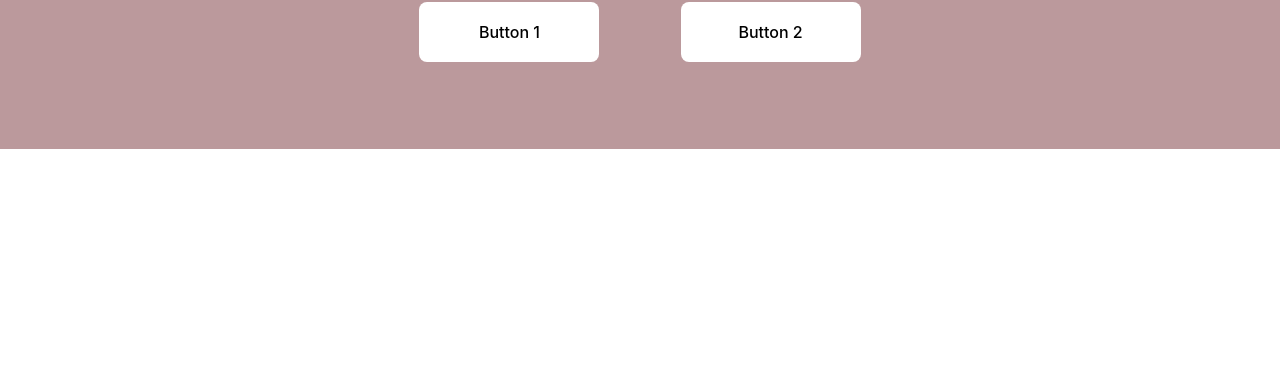
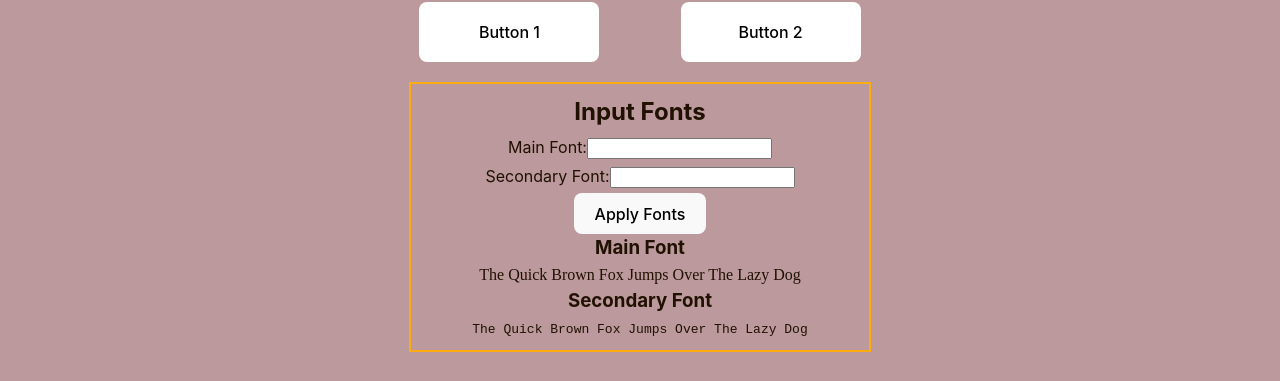
Before and after one commit to dylan12manley/JayaCo, a React (Vite) app: page /main-form in a window 1280 px wide. Shown: the part 651-1032 px from the top of the page. Before the commit the page ends 800 px from the top, so only its background shows below. Built offline with nearby package versions, Linux system fonts and the light colour scheme; no server answers.

Commit message:
create FontsForm, make it add fonts to db, render form on MainForm

```diff
--- /dev/null
+++ b/src/pages/Forms/FontsForm.jsx
@@ -0,0 +1,66 @@
+import './form.css';
+import { useState } from 'react';
+
+export default function FontsForm() {
+  const [mainFont, setMainFont] = useState('serif');
+  const [secondaryFont, setSecondaryFont] = useState('monospace');
+
+  function handleSubmitFonts(e) {
+    e.preventDefault();
+    if (e.target[0]?.value != '') setMainFont(e.target[0].value);
+    if (e.target[1]?.value != '') setSecondaryFont(e.target[1]?.value);
+
+    fetch('http://localhost:4000/general', {
+      method: 'POST',
+      body: JSON.stringify({
+        mainFont: e.target[0].value,
+        secondaryFont: e.target[1]?.value,
+      }),
+      headers: {
+        'Content-type': 'application/json; charset=UTF-8',
+      },
+    })
+      .then((response) => {
+        console.log(response);
+        if ((response.stats = 200)) {
+          alert('Fonts have been successfully added to the database.');
+        }
+      })
+      .catch((error) => {
+        console.error(error);
+      });
+  }
+
+  return (
+    <>
+      <form onSubmit={handleSubmitFonts}>
+        <h2>Input Fonts</h2>
+        <div className='form-input'>
+          <label htmlFor='mainFont'>Main Font:</label>
+          <input
+            type='text'
+            id='mainFont'
+            name='mainFont'
+          ></input>
+        </div>
+        <div className='form-input'>
+          <label htmlFor='secondaryFont'>Secondary Font:</label>
+          <input
+            type='text'
+            id='secondaryFont'
+            name='secondaryFont'
+          ></input>
+        </div>
+        <div className='form-input'>
+          <button type='submit'>Apply Fonts</button>
+        </div>
+        <div>
+          <h3>Main Font</h3>
+          <span style={{ fontFamily: mainFont }}>The Quick Brown Fox Jumps Over The Lazy Dog</span>
+          <h3>Secondary Font</h3>
+          <span style={{ fontFamily: secondaryFont }}>The Quick Brown Fox Jumps Over The Lazy Dog</span>
+        </div>
+      </form>
+    </>
+  );
+}
--- a/src/pages/Forms/MainForm.jsx
+++ b/src/pages/Forms/MainForm.jsx
@@ -1,6 +1,7 @@
 import './form.css';
+import { useSelector, useDispatch } from 'react-redux';
 import ColorPicker from '../../components/ColorPicker/ColorPicker';
-import { useSelector, useDispatch } from 'react-redux';
+import FontsForm from './FontsForm';
 
 export default function MainForm() {
   const bG1 = useSelector((state) => state.bG1.value);
@@ -27,7 +28,7 @@ export default function MainForm() {
           <button style={{ background: btn2BG, color: btn2TextColor }}>Button 2</button>
         </div>
       </div>
-      {/* <form></form> */}
+      <FontsForm />
     </main>
   );
 }
--- a/src/pages/Forms/form.css
+++ b/src/pages/Forms/form.css
@@ -2,7 +2,8 @@ form {
   padding: 10px;
   border: 2px solid #fcab10;
 
-  h2 {
+  h2,
+  h3 {
     margin: 0;
     text-align: center;
   }
```
